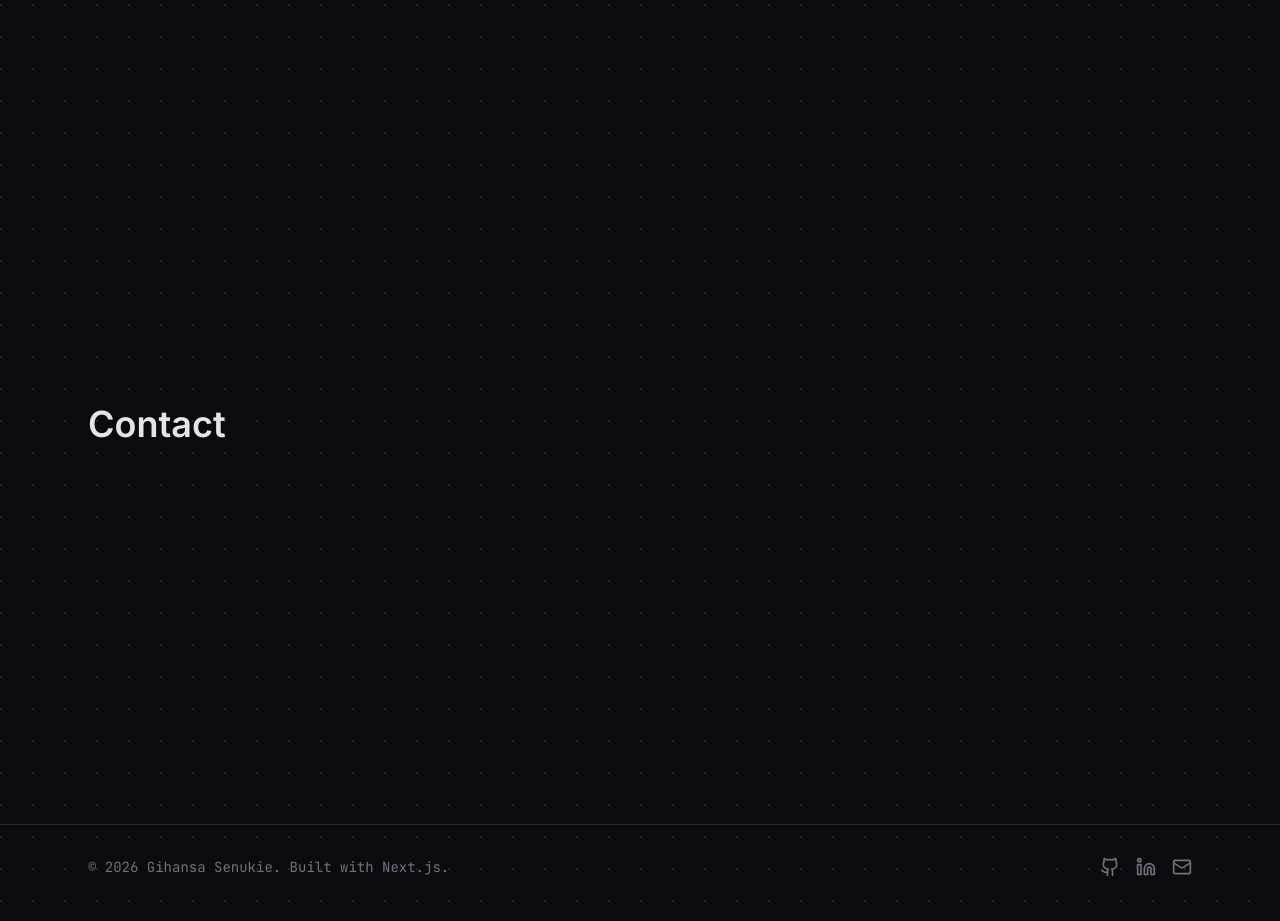
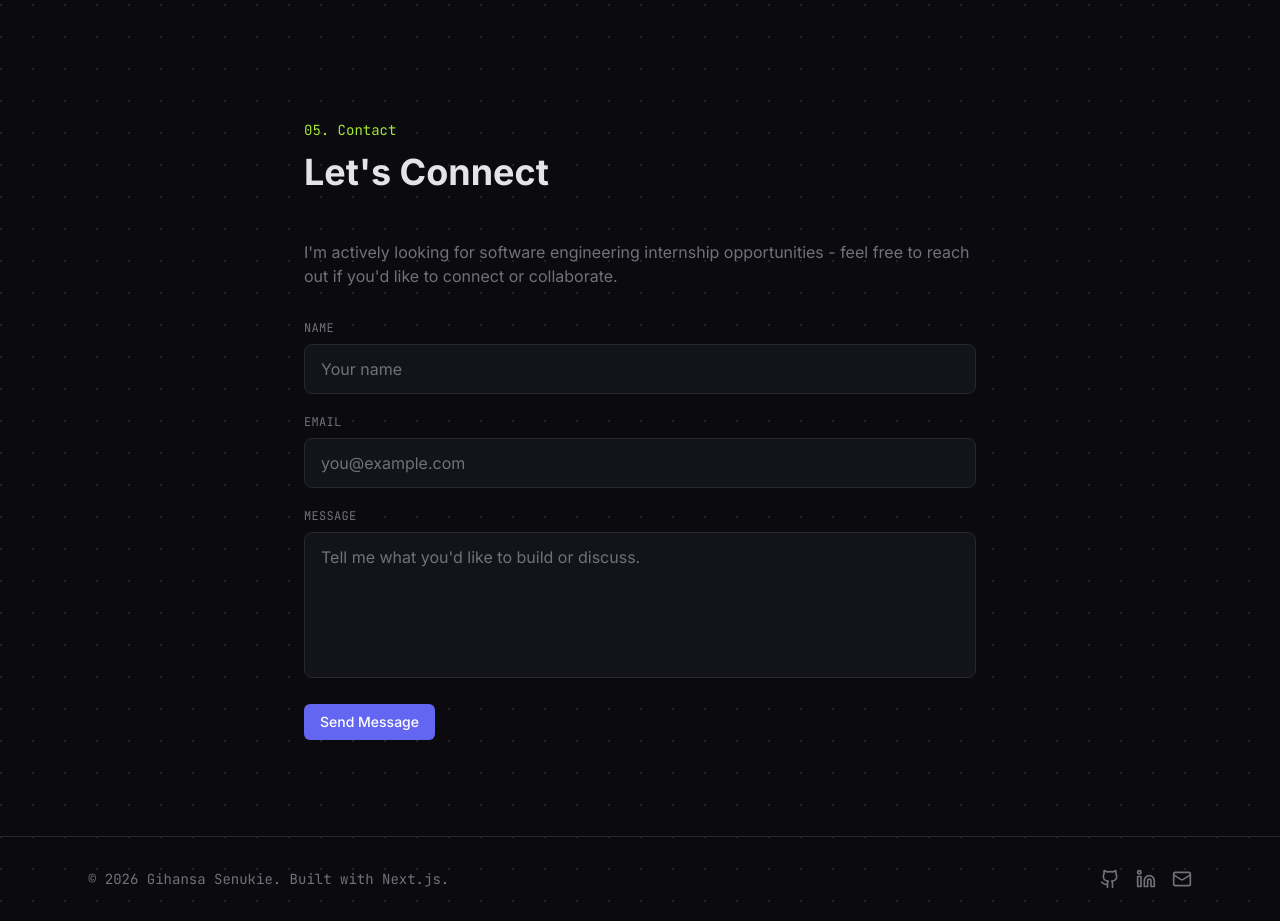
Before and after one commit to ghsenu/Portfolio, a Next.js app: page / in a window 1280 px wide. Shown: the part 4380-5301 px from the top of the page. Built offline with nearby package versions, Linux system fonts and the light colour scheme.

Commit message:
feat: add working Contact form with Resend email backend

```diff
--- /dev/null
+++ b/app/api/contact/route.ts
@@ -0,0 +1,103 @@
+import { NextResponse } from "next/server";
+import { Resend } from "resend";
+
+type ContactPayload = {
+  name?: unknown;
+  email?: unknown;
+  message?: unknown;
+};
+
+const emailPattern = /^[^\s@]+@[^\s@]+\.[^\s@]+$/;
+
+function sanitizeText(value: string) {
+  return value
+    .replaceAll("&", "&amp;")
+    .replaceAll("<", "&lt;")
+    .replaceAll(">", "&gt;")
+    .replaceAll('"', "&quot;")
+    .replaceAll("'", "&#039;");
+}
+
+export async function POST(request: Request) {
+  let body: ContactPayload;
+
+  try {
+    body = (await request.json()) as ContactPayload;
+  } catch {
+    return NextResponse.json(
+      { error: "Invalid request body." },
+      { status: 400 },
+    );
+  }
+
+  const name = typeof body.name === "string" ? body.name.trim() : "";
+  const email = typeof body.email === "string" ? body.email.trim() : "";
+  const message =
+    typeof body.message === "string" ? body.message.trim() : "";
+
+  if (!name || !email || !message) {
+    return NextResponse.json(
+      { error: "Name, email, and message are required." },
+      { status: 400 },
+    );
+  }
+
+  if (!emailPattern.test(email)) {
+    return NextResponse.json(
+      { error: "Please provide a valid email address." },
+      { status: 400 },
+    );
+  }
+
+  const apiKey = process.env.RESEND_API_KEY;
+  const contactEmail = process.env.CONTACT_EMAIL;
+
+  if (
+    !apiKey ||
+    !contactEmail ||
+    apiKey === "your_api_key_here" ||
+    contactEmail === "your_email@example.com"
+  ) {
+    console.error(
+      "Contact form is missing real RESEND_API_KEY or CONTACT_EMAIL values.",
+    );
+
+    return NextResponse.json(
+      { error: "Unable to send your message right now." },
+      { status: 500 },
+    );
+  }
+
+  const resend = new Resend(apiKey);
+  const safeName = sanitizeText(name);
+  const safeEmail = sanitizeText(email);
+  const safeMessage = sanitizeText(message).replaceAll("\n", "<br />");
+
+  try {
+    await resend.emails.send({
+      from: "Portfolio Contact <onboarding@resend.dev>",
+      to: contactEmail,
+      replyTo: email,
+      subject: `New portfolio contact from ${name}`,
+      text: `Name: ${name}\nEmail: ${email}\n\n${message}`,
+      html: `
+        <div>
+          <h2>New portfolio contact</h2>
+          <p><strong>Name:</strong> ${safeName}</p>
+          <p><strong>Email:</strong> ${safeEmail}</p>
+          <p><strong>Message:</strong></p>
+          <p>${safeMessage}</p>
+        </div>
+      `,
+    });
+
+    return NextResponse.json({ success: true });
+  } catch (error) {
+    console.error("Failed to send contact email:", error);
+
+    return NextResponse.json(
+      { error: "Unable to send your message right now." },
+      { status: 500 },
+    );
+  }
+}
--- a/components/sections/Contact.tsx
+++ b/components/sections/Contact.tsx
@@ -1,7 +1,160 @@
+"use client";
+
+import { FormEvent, useState } from "react";
+import { motion } from "framer-motion";
+import { AlertCircle, CheckCircle2 } from "lucide-react";
+import { Button } from "@/components/ui/Button";
+import { SectionHeading } from "@/components/ui/SectionHeading";
+
+type FormState = {
+  name: string;
+  email: string;
+  message: string;
+};
+
+type Status = "idle" | "loading" | "success" | "error";
+
+const initialFormState: FormState = {
+  name: "",
+  email: "",
+  message: "",
+};
+
 export function Contact() {
+  const [form, setForm] = useState<FormState>(initialFormState);
+  const [status, setStatus] = useState<Status>("idle");
+
+  const updateField = (field: keyof FormState, value: string) => {
+    setForm((current) => ({ ...current, [field]: value }));
+    if (status === "success" || status === "error") {
+      setStatus("idle");
+    }
+  };
+
+  const handleSubmit = async (event: FormEvent<HTMLFormElement>) => {
+    event.preventDefault();
+    setStatus("loading");
+
+    try {
+      const response = await fetch("/api/contact", {
+        method: "POST",
+        headers: {
+          "Content-Type": "application/json",
+        },
+        body: JSON.stringify(form),
+      });
+
+      if (!response.ok) {
+        setStatus("error");
+        return;
+      }
+
+      setForm(initialFormState);
+      setStatus("success");
+    } catch {
+      setStatus("error");
+    }
+  };
+
   return (
-    <section id="contact" className="flex min-h-screen items-center py-24">
-      <h2 className="text-4xl font-semibold text-foreground">Contact</h2>
+    <section id="contact" className="py-24">
+      <motion.div
+        className="mx-auto max-w-2xl"
+        initial={{ opacity: 0, y: 28 }}
+        whileInView={{ opacity: 1, y: 0 }}
+        transition={{ duration: 0.55, ease: "easeOut" }}
+        viewport={{ once: true, amount: 0.25 }}
+      >
+        <SectionHeading eyebrow="05. Contact" title="Let's Connect" />
+
+        <p className="mb-8 text-muted">
+          I&apos;m actively looking for software engineering internship
+          opportunities - feel free to reach out if you&apos;d like to connect
+          or collaborate.
+        </p>
+
+        <form className="space-y-5" onSubmit={handleSubmit}>
+          <div>
+            <label
+              htmlFor="name"
+              className="mb-2 block font-mono text-xs uppercase tracking-wide text-muted"
+            >
+              Name
+            </label>
+            <input
+              id="name"
+              name="name"
+              type="text"
+              required
+              value={form.name}
+              onChange={(event) => updateField("name", event.target.value)}
+              placeholder="Your name"
+              className="w-full rounded-lg border border-border bg-surface px-4 py-3 text-foreground placeholder:text-muted transition-colors focus:border-primary focus:outline-none"
+            />
+          </div>
+
+          <div>
+            <label
+              htmlFor="email"
+              className="mb-2 block font-mono text-xs uppercase tracking-wide text-muted"
+            >
+              Email
+            </label>
+            <input
+              id="email"
+              name="email"
+              type="email"
+              required
+              value={form.email}
+              onChange={(event) => updateField("email", event.target.value)}
+              placeholder="you@example.com"
+              className="w-full rounded-lg border border-border bg-surface px-4 py-3 text-foreground placeholder:text-muted transition-colors focus:border-primary focus:outline-none"
+            />
+          </div>
+
+          <div>
+            <label
+              htmlFor="message"
+              className="mb-2 block font-mono text-xs uppercase tracking-wide text-muted"
+            >
+              Message
+            </label>
+            <textarea
+              id="message"
+              name="message"
+              required
+              rows={5}
+              value={form.message}
+              onChange={(event) => updateField("message", event.target.value)}
+              placeholder="Tell me what you'd like to build or discuss."
+              className="w-full resize-none rounded-lg border border-border bg-surface px-4 py-3 text-foreground placeholder:text-muted transition-colors focus:border-primary focus:outline-none"
+            />
+          </div>
+
+          <Button
+            type="submit"
+            variant="primary"
+            disabled={status === "loading"}
+            className="w-full sm:w-auto"
+          >
+            {status === "loading" ? "Sending..." : "Send Message"}
+          </Button>
+
+          {status === "success" ? (
+            <p className="flex items-center gap-2 text-sm text-accent">
+              <CheckCircle2 className="h-4 w-4" aria-hidden="true" />
+              Message sent! I&apos;ll get back to you soon.
+            </p>
+          ) : null}
+
+          {status === "error" ? (
+            <p className="flex items-center gap-2 text-sm text-red-400">
+              <AlertCircle className="h-4 w-4" aria-hidden="true" />
+              Something went wrong - please try again or email me directly.
+            </p>
+          ) : null}
+        </form>
+      </motion.div>
     </section>
   );
 }
--- a/package.json
+++ b/package.json
@@ -15,6 +15,7 @@
     "next": "14.2.35",
     "react": "^18",
     "react-dom": "^18",
+    "resend": "^6.16.0",
     "tailwind-merge": "^3.6.0"
   },
   "devDependencies": {
```
Also changed, not shown: 1 other file (tests, documents, lock files or other folders).
